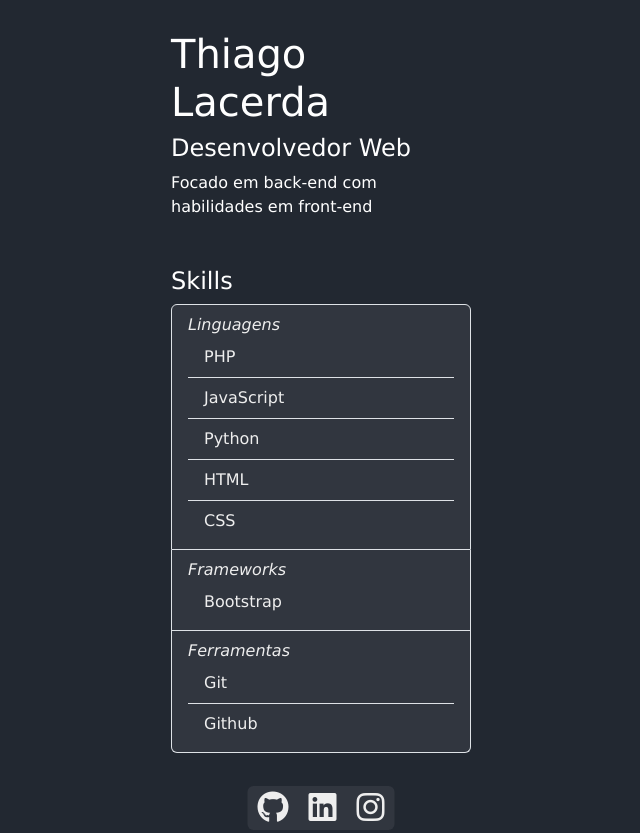
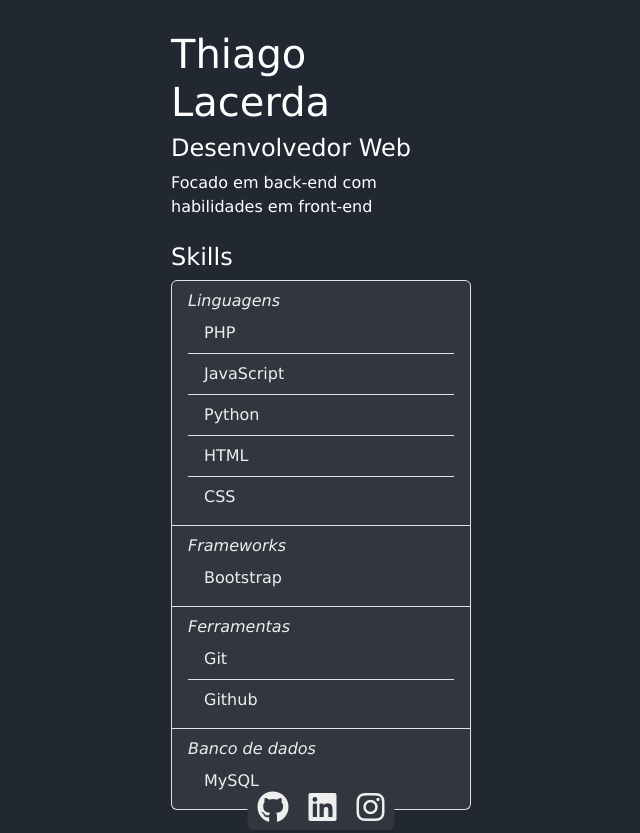
Before and after one commit to Crayzz2/Portfolio, a plain HTML site: page index.html in a window 1280 px wide. Shown: the top 833 px of the page, without its empty margins (319-959 px from the left). Drawn offline with nearby package versions, Linux system fonts and the light colour scheme.

Commit message:
Added db to skills

```diff
--- a/index.html
+++ b/index.html
@@ -18,7 +18,7 @@
                     <h4>Desenvolvedor Web</h3>
                     <p>Focado em back-end com habilidades em front-end</p>
                 </div>
-                <div id="skills-container" class="mt-5">
+                <div id="skills-container" class="mt-4">
                     <h4>Skills</h4>
                     <ul class="list-group">
                         <li class="list-group-item"><i>Linguagens</i>
@@ -39,6 +39,11 @@
                             <ul class="list-group list-group-flush">
                                 <li class="list-group-item">Git</li>
                                 <li class="list-group-item">Github</li>
+                            </ul>
+                        </li>
+                        <li class="list-group-item"><i>Banco de dados</i>
+                            <ul class="list-group list-group-flush">
+                                <li class="list-group-item">MySQL</li>
                             </ul>
                         </li>
                     </ul>
```
